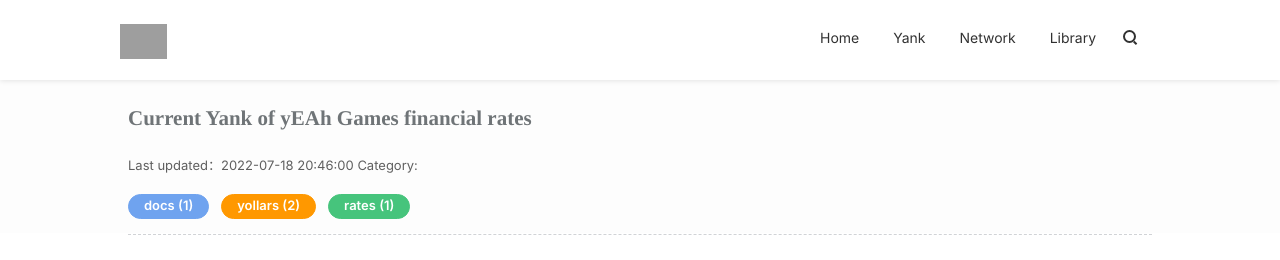
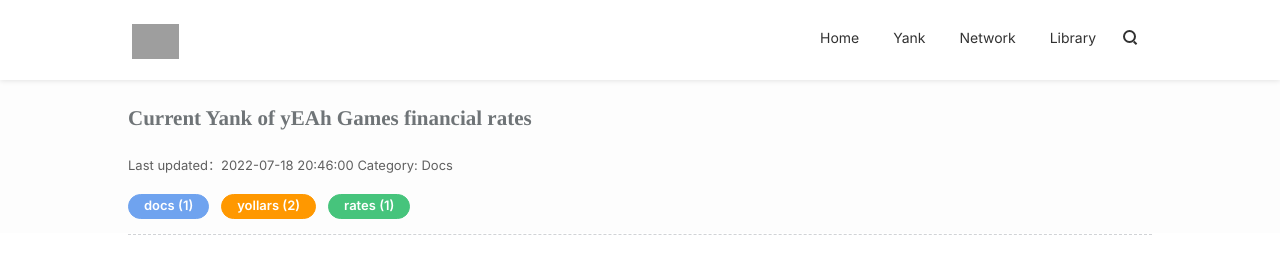
Before and after one commit to yEAh-Games/collections-yank, a Jekyll site: the page built from _posts/2022-07-18-finance-yank-rates.md, in a window 1280 px wide and 900 px high. Shown: the top 260 px of the window. Built offline with Jekyll 4.4.1, drawn with Linux system fonts in a browser that asks for light colours; nearby versions of some CDN libraries; comment, search, counter and statistics services are not loaded; grey boxes are pictures that could not be loaded.

Commit message:
More updates

```diff
--- a/_includes/header.html
+++ b/_includes/header.html
@@ -1,6 +1,6 @@
 <header id="header" class="header bg-white">
     <div class="navbar-container">
-      <a href="//yankarchive.yeahgames.net" title="{{site.title }}" class="navbar-logo"> <img src="//cdn.yeahgames.net/img/branding/logos/text/red.png" alt="{{ site.title }}"> </a>
+      <a href="//yankarchive.yeahgames.net" title="{{site.title }}" class="navbar-logo"> &#160;&#160;<img src="//cdn.yeahgames.net/img/branding/logos/text/red.png" alt="{{ site.title }}"> </a>
         <div class="navbar-menu">
             <a href="/">Home</a>
             <a href="//yank.yeahgames.net">Yank</a>
--- a/_layouts/default.html
+++ b/_layouts/default.html
@@ -6,7 +6,7 @@
     <meta name="viewport" content="width=device-width, initial-scale=1.0, minimum-scale=1.0, maximum-scale=1.0, user-scalable=no">
     <meta http-equiv="Cache-Control" content="no-transform"/>
 	  <meta http-equiv="Cache-Control" content="no-siteapp"/>
-    <title>{{page.title}} | {{ site.title }}</title>
+    <title>{% if page.title %}{{page.title}} |{% endif %} {{ site.title }}</title>
     {% include head.html %}
   </head>
 <body class="bg-grey" gtools_scp_screen_capture_injected="true"><div id="MathJax_Message" style="display: none;"></div>
--- a/_posts/2022-07-18-finance-yank-rates.md
+++ b/_posts/2022-07-18-finance-yank-rates.md
@@ -5,6 +5,7 @@
 author: yeahgamesdevs
 comments: true
 categories: [Yank, Finance, Docs,]
+category: Docs
 tags:
 - docs
 - yollars
```
